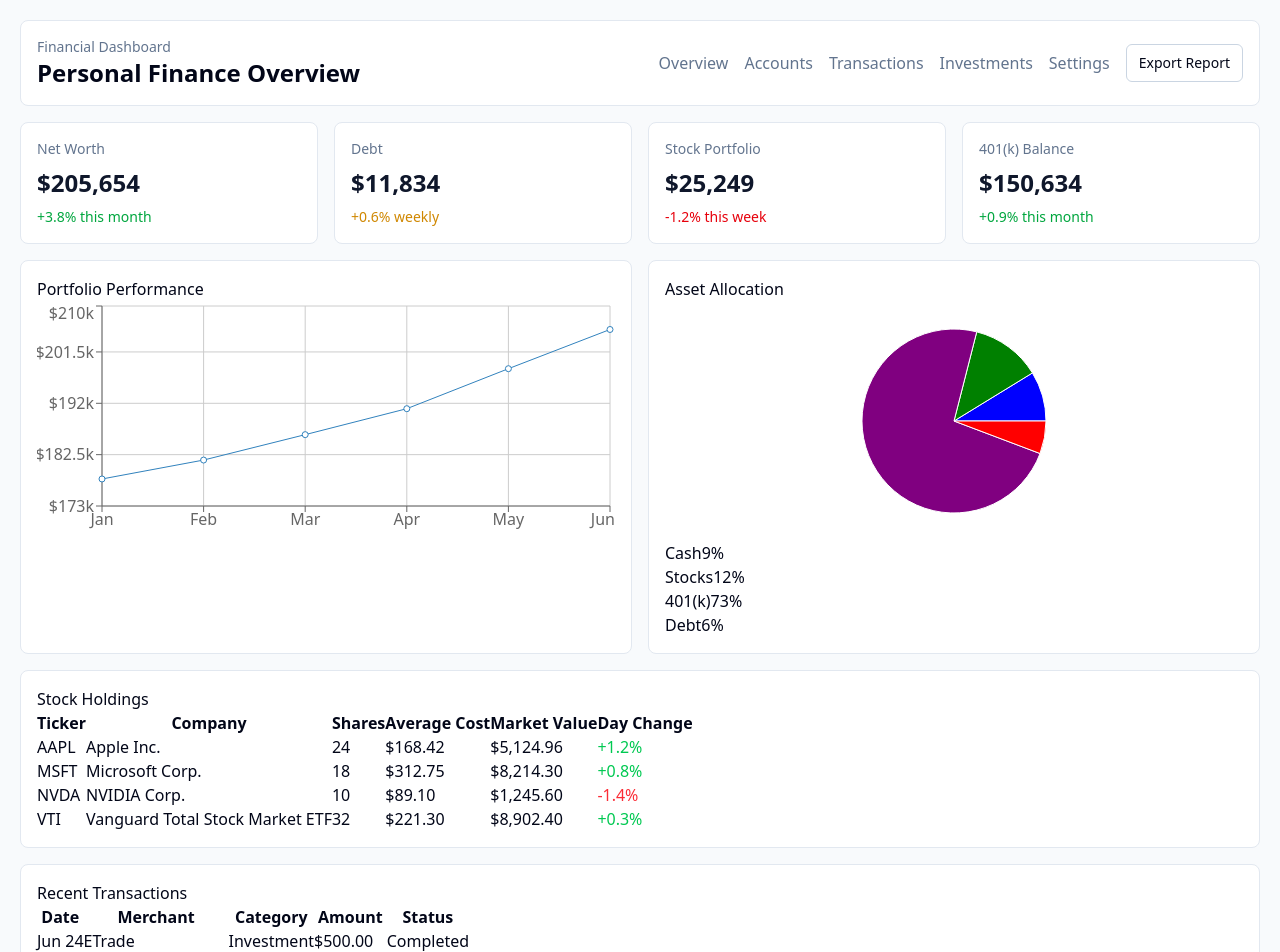
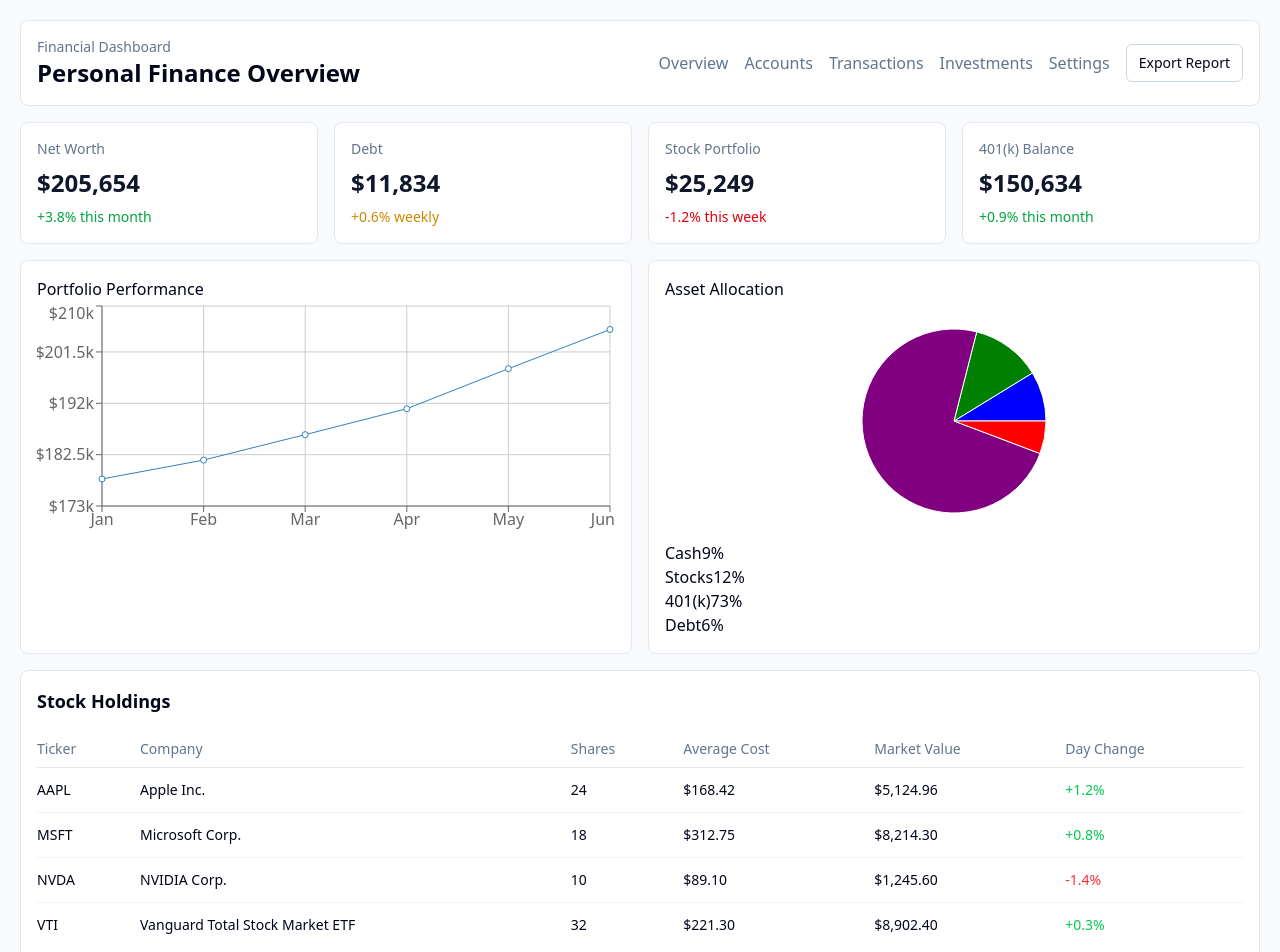
Before and after one commit to Austin-Tillotson/financial-app-project, a Next.js app: page / in a window 1280 px wide. Shown: the top 952 px of the page. Built offline with nearby package versions, Linux system fonts and the light colour scheme.

Commit message:
applied basic styling to the tables

```diff
--- a/src/app/globals.css
+++ b/src/app/globals.css
@@ -18,3 +18,27 @@ body {
   background: var(--background);
   color: var(--foreground);
 }
+
+.dashboard-table-header {
+  @apply mb-4 text-lg font-semibold text-slate-950
+}
+
+.dashboard-table {
+  @apply w-full border-collapse text-left text-sm;
+}
+
+.dashboard-table-head-row {
+  @apply border-b border-slate-200 text-slate-500;
+}
+
+.dashboard-table-header-cell {
+  @apply py-2 pr-4 font-medium;
+}
+
+.dashboard-table-row {
+  @apply border-b border-slate-100 last:border-0;
+}
+
+.dashboard-table-cell {
+  @apply py-3 pr-4;
+}
--- a/src/components/dashboard/StockHoldingsTable.tsx
+++ b/src/components/dashboard/StockHoldingsTable.tsx
@@ -9,30 +9,30 @@ const trendStyles = {
 
 export function StockHoldingsTable() {
   return (
-    <Card>
+    <Card className="overflow-x-auto">
       <section>
-        <h2>Stock Holdings</h2>
+        <h2 className="dashboard-table-header">Stock Holdings</h2>
 
-        <table>
+        <table className="dashboard-table">
           <thead>
-            <tr>
-              <th>Ticker</th>
-              <th>Company</th>
-              <th>Shares</th>
-              <th>Average Cost</th>
-              <th>Market Value</th>
-              <th>Day Change</th>
+            <tr className="dashboard-table-head-row">
+              <th className="dashboard-table-header-cell">Ticker</th>
+              <th className="dashboard-table-header-cell">Company</th>
+              <th className="dashboard-table-header-cell">Shares</th>
+              <th className="dashboard-table-header-cell">Average Cost</th>
+              <th className="dashboard-table-header-cell">Market Value</th>
+              <th className="dashboard-table-header-cell">Day Change</th>
             </tr>
           </thead>
 
           <tbody>
             {stockHoldings.map((stock) => (
-              <tr key={stock.ticker}>
-                <td>{stock.ticker}</td>
-                <td>{stock.company}</td>
-                <td>{stock.shares}</td>
-                <td>{stock.averageCost}</td>
-                <td>{stock.marketValue}</td>
+              <tr className="dashboard-table-row" key={stock.ticker}>
+                <td className="dashboard-table-cell">{stock.ticker}</td>
+                <td className="dashboard-table-cell">{stock.company}</td>
+                <td className="dashboard-table-cell">{stock.shares}</td>
+                <td className="dashboard-table-cell">{stock.averageCost}</td>
+                <td className="dashboard-table-cell">{stock.marketValue}</td>
                 <td className={trendStyles[stock.trend]}>
                   {stock.dayChange}
                 </td>
--- a/src/components/dashboard/TransactionsTable.tsx
+++ b/src/components/dashboard/TransactionsTable.tsx
@@ -3,29 +3,32 @@ import { Card } from "@/components/ui/Card";
 
 export function TransactionsTable() {
   return (
-    <Card>
+    <Card className="overflow-x-auto">
       <section>
-        <h2>Recent Transactions</h2>
+        <h2 className="dashboard-table-header">Recent Transactions</h2>
 
-        <table>
+        <table className="dashboard-table">
           <thead>
-            <tr>
-              <th>Date</th>
-              <th>Merchant</th>
-              <th>Category</th>
-              <th>Amount</th>
-              <th>Status</th>
+            <tr className="dashboard-table-head-row">
+              <th className="dashboard-table-header-cell">Date</th>
+              <th className="dashboard-table-header-cell">Merchant</th>
+              <th className="dashboard-table-header-cell">Category</th>
+              <th className="dashboard-table-header-cell">Amount</th>
+              <th className="dashboard-table-header-cell">Status</th>
             </tr>
           </thead>
 
           <tbody>
             {transactions.map((transaction) => (
-              <tr key={`${transaction.date}-${transaction.merchant}`}>
-                <td>{transaction.date}</td>
-                <td>{transaction.merchant}</td>
-                <td>{transaction.category}</td>
-                <td>{transaction.amount}</td>
-                <td>{transaction.status}</td>
+              <tr
+                className="dashboard-table-row"
+                key={`${transaction.date}-${transaction.merchant}`}
+              >
+                <td className="dashboard-table-cell">{transaction.date}</td>
+                <td className="dashboard-table-cell">{transaction.merchant}</td>
+                <td className="dashboard-table-cell">{transaction.category}</td>
+                <td className="dashboard-table-cell">{transaction.amount}</td>
+                <td className="dashboard-table-cell">{transaction.status}</td>
               </tr>
             ))}
           </tbody>
```
